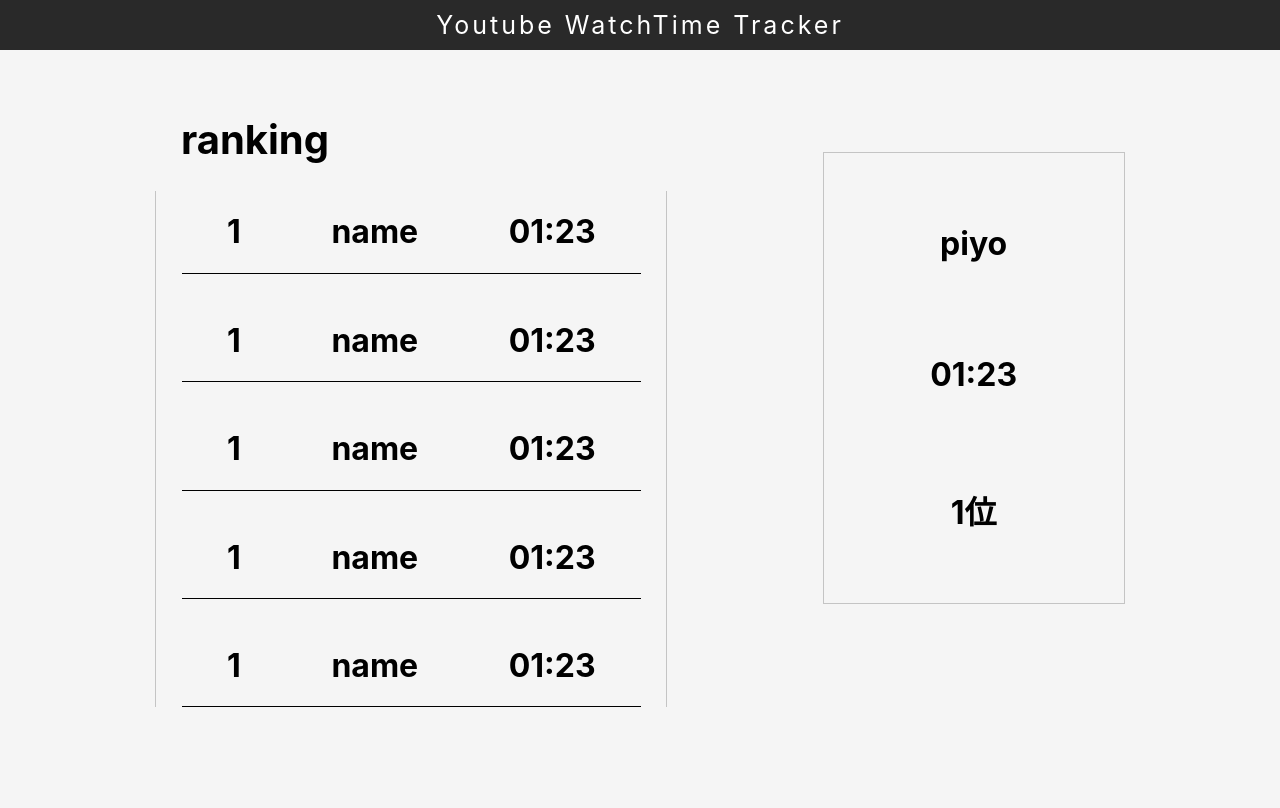
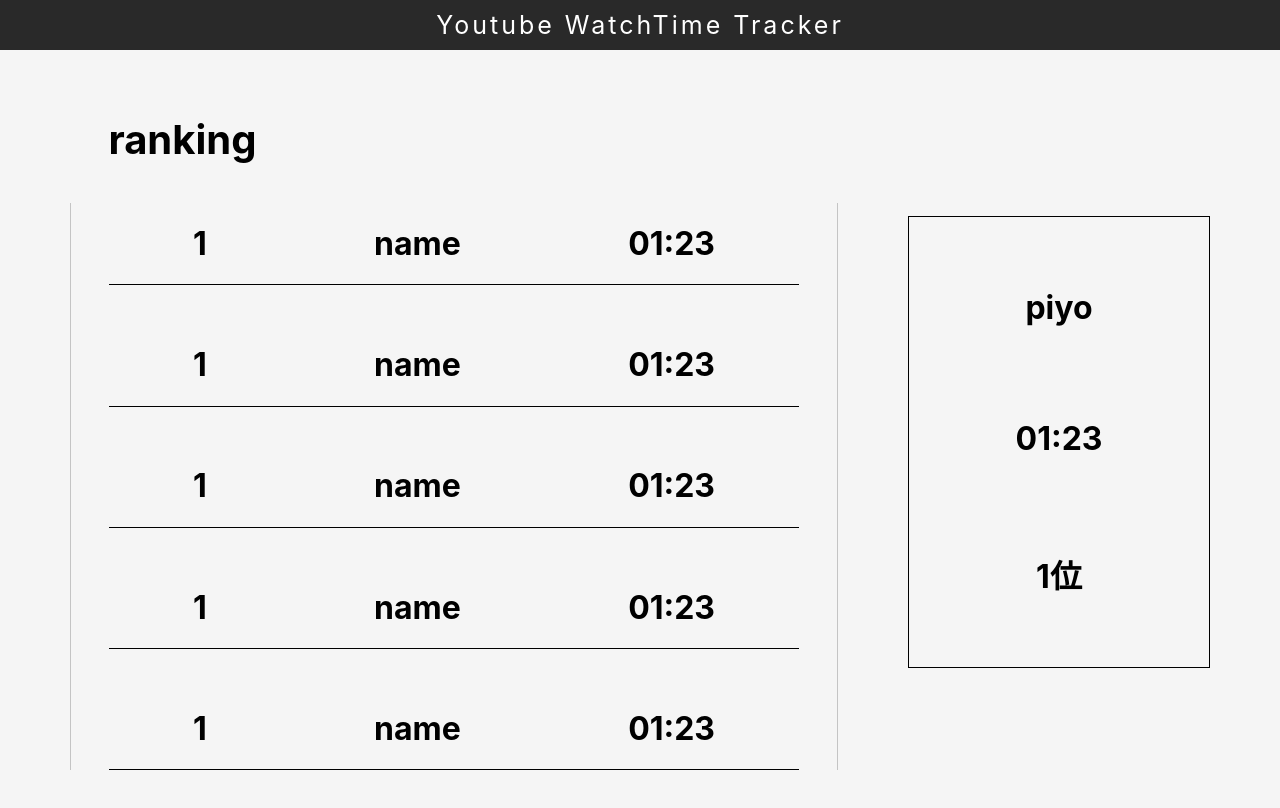
Before and after one commit to muizu555/team12-front, a React (Create React App) app: page / in a window 1280 px wide. Shown: the top 808 px of the page. Built offline with nearby package versions, Linux system fonts and the light colour scheme.

Commit message:
css微修正

```diff
--- a/src/pages/home/Home.css
+++ b/src/pages/home/Home.css
@@ -25,7 +25,7 @@
     padding-top: 3%;
 }
 .ranking {
-    width: 40%;
+    width: 60%;
 
 }
 
@@ -51,11 +51,11 @@
 }
 
 .profile {
-    border: 1px solid #c4c4c4;
+    border: 1px solid #000;
     text-align: center;
     width: 300px;
     height: 450px;
-    margin-top: 5%;
+    margin-top: 10%;
     display: grid;
     align-content: space-evenly;
 }
```
